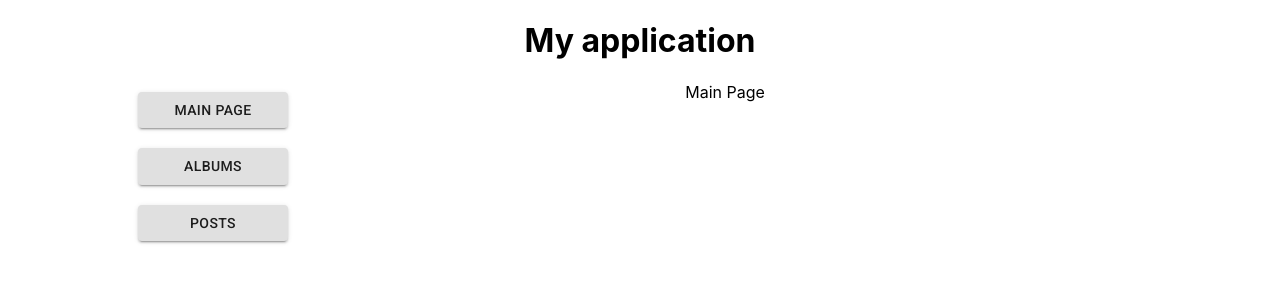
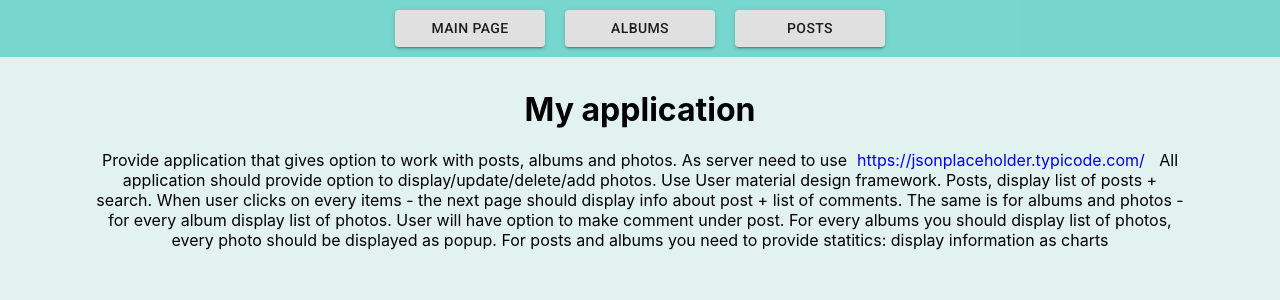
Before and after one commit to evgeniyavasilyeva1907/Albums_posts-master, a React (Create React App) app: page / in a window 1280 px wide. Shown: the top 300 px of the page. Built offline with nearby package versions, Linux system fonts and the light colour scheme.

Commit message:
change style

```diff
--- a/public/index.html
+++ b/public/index.html
@@ -27,7 +27,7 @@
       work correctly both with client-side routing and a non-root public URL.
       Learn how to configure a non-root public URL by running `npm run build`.
     -->
-    <title>React App</title>
+    <title>My application</title>
   </head>
   <body>
     <noscript>You need to enable JavaScript to run this app.</noscript>
--- a/src/App.css
+++ b/src/App.css
@@ -6,7 +6,7 @@
   height: 40vmin;
   pointer-events: none;
 }
-input {
+.load-input {
   display: none;
 }
 
@@ -61,13 +61,23 @@ input {
 .container{
   display: flex;
   flex-direction: row;
-  width:80%;
+  width:85%;
   margin: auto;
+  margin-bottom: 5%;
 }
+
 .Menu{
-  height:80%;
   display: flex;
-  flex-direction: column;
+  flex-direction: row;
+  justify-content: center;
+  background-color: rgba(13,186,172,0.5);
+  position: fixed;
+  top: 0;
+  width: 100%;
+  z-index: 1;
+}
+h1{
+  margin-top: 7%;
 }
 a{
   margin: 10px
@@ -84,12 +94,13 @@ Button {
 .ModalWindow{
   display: flex;
   flex-direction: column;
-  width: 40%;
+  width: 60%;
   margin:5% auto;
   align-items: center;
   outline: none;
   background-color: rgba(255,255,255,0.3);
   padding: 10px;
+  overflow: auto;
 }
 .PostsBoard{
   display: flex;
@@ -107,12 +118,11 @@ Button {
   display: flex;
   flex-direction: row;
   flex-wrap: wrap;
-  justify-content: space-around;
-  align-content: space-around
 }
 .DeleteIcon{
-  right: 50%;
-  bottom: 10%;
+  position: absolute;
+  top: 5px;
+  left: 5px;
 }
 
 .Reload{
@@ -120,14 +130,14 @@ Button {
   bottom: 10%;
 }
 .photo{
-  min-width: 20%;
-  display: flex;
-  align-items: center;
-  flex-direction: column;
+  margin-right: 10px;
+  position: relative;
+  margin-bottom: 10px;
 }
 .photo img{
   width: 150px;
   height: 150px;
+
 }
 .ModalWindow img{
   max-width: 600px;
--- a/src/App.js
+++ b/src/App.js
@@ -16,18 +16,27 @@ function App() {
 
   return (
     <div className="App">
+      <div className='Menu'>
+        <NavLink activeClassName='active' to='/' exact> <Button variant="contained">Main Page</Button> </NavLink>
+        <NavLink activeClassName='active' to='/albums' exact> <Button variant="contained">Albums</Button> </NavLink>
+        <NavLink activeClassName='active' to='/posts' exact> <Button variant="contained">Posts</Button> </NavLink>
+      </div>
       <h1>My application</h1>
+      <div className='container'>
 
-      <div className='container'>
-        <div className='Menu'>
-          <NavLink activeClassName='active' to='/' exact> <Button variant="contained">Main Page</Button> </NavLink>
-          <NavLink activeClassName='active' to='/albums' exact> <Button variant="contained">Albums</Button> </NavLink>
-          <NavLink activeClassName='active' to='/posts' exact> <Button variant="contained">Posts</Button> </NavLink>
-        </div>
         <div className='ShowWindow'>
           <Switch>
             <Route path='/' exact>
-              <div>Main Page</div>
+              <div>Provide application that gives option to work with posts, albums and photos.
+              As server need to use<a href='https://jsonplaceholder.typicode.com/'>https://jsonplaceholder.typicode.com/ </a>
+              All application should provide option to display/update/delete/add photos.
+              Use User material design framework.
+              Posts, display list of posts + search.
+              When user clicks on every items - the next page should display info about post + list of comments.
+              The same is for albums and photos - for every album display list of photos.
+              User will have option to make comment under post.
+              For every albums you should display list of photos, every photo should be displayed as popup.
+For posts and albums you need to provide statitics: display information as charts</div>
             </Route>
             <Route path='/albums' exact>
               <Albums />
--- a/src/components/Photo.js
+++ b/src/components/Photo.js
@@ -2,6 +2,7 @@ import React, { useState, useRef } from 'react';
 import Modal from '@material-ui/core/Modal';
 import DeleteIcon from '@material-ui/icons/Delete';
 import CachedIcon from '@material-ui/icons/Cached';
+import Button from '@material-ui/core/Button';
 
 function Photo({ photos, deletePhoto, editTitle, reload }) {
     const [activeItem, setActimeItem] = useState({});
@@ -59,12 +60,13 @@ function Photo({ photos, deletePhoto, editTitle, reload }) {
             <Modal
                 open={open}
                 onClose={handleOpen_Close}
+                style={{ overflow: "auto" }}
             >
                 <div className='ModalWindow'>
-                    <div><img src={activeItem.url} alt={activeItem.title}></img></div>
+                    <img src={activeItem.url} alt={activeItem.title}></img>
                     <div>{activeItem.title}</div>
-                    <button onClick={isOpenEdit}>Edit title</button>
-                    <input ref={inputEl} type='file' name='file-input' onChange={() => upload(inputEl.current.files[0], activeItem.id)} ></input>
+                    <Button variant="contained" onClick={isOpenEdit}>Edit title</Button>
+                    <input className='load-input' ref={inputEl} type='file' name='file-input' onChange={() => upload(inputEl.current.files[0], activeItem.id)} ></input>
                     <CachedIcon className='Reload' color="disabled" onClick={onButtonClick} />
                 </div>
             </Modal>
@@ -75,7 +77,7 @@ function Photo({ photos, deletePhoto, editTitle, reload }) {
                 <div className="ModalWindow">
                     <div>Change title</div>
                     <input value={editText} onChange={(e) => setEditText(e.target.value)}></input>
-                    <button onClick={() => edit(editText, activeItem.id)}>Edit</button>
+                    <Button variant="contained" onClick={() => edit(editText, activeItem.id)}>Edit</Button>
                 </div>
             </Modal>
         </div>
--- a/src/index.css
+++ b/src/index.css
@@ -5,6 +5,8 @@ body {
     sans-serif;
   -webkit-font-smoothing: antialiased;
   -moz-osx-font-smoothing: grayscale;
+  background-color: rgba(161, 212, 207, 0.3);
+
 }
 
 code {
```
